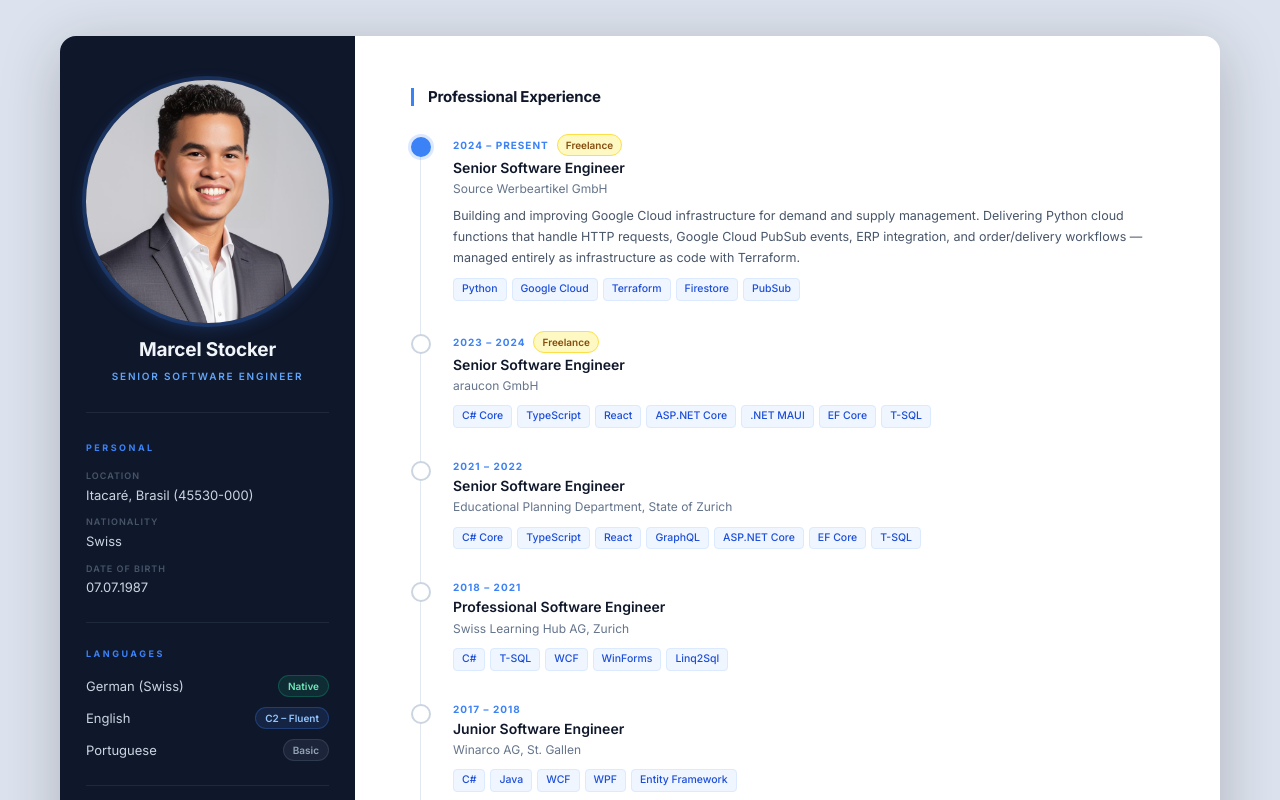
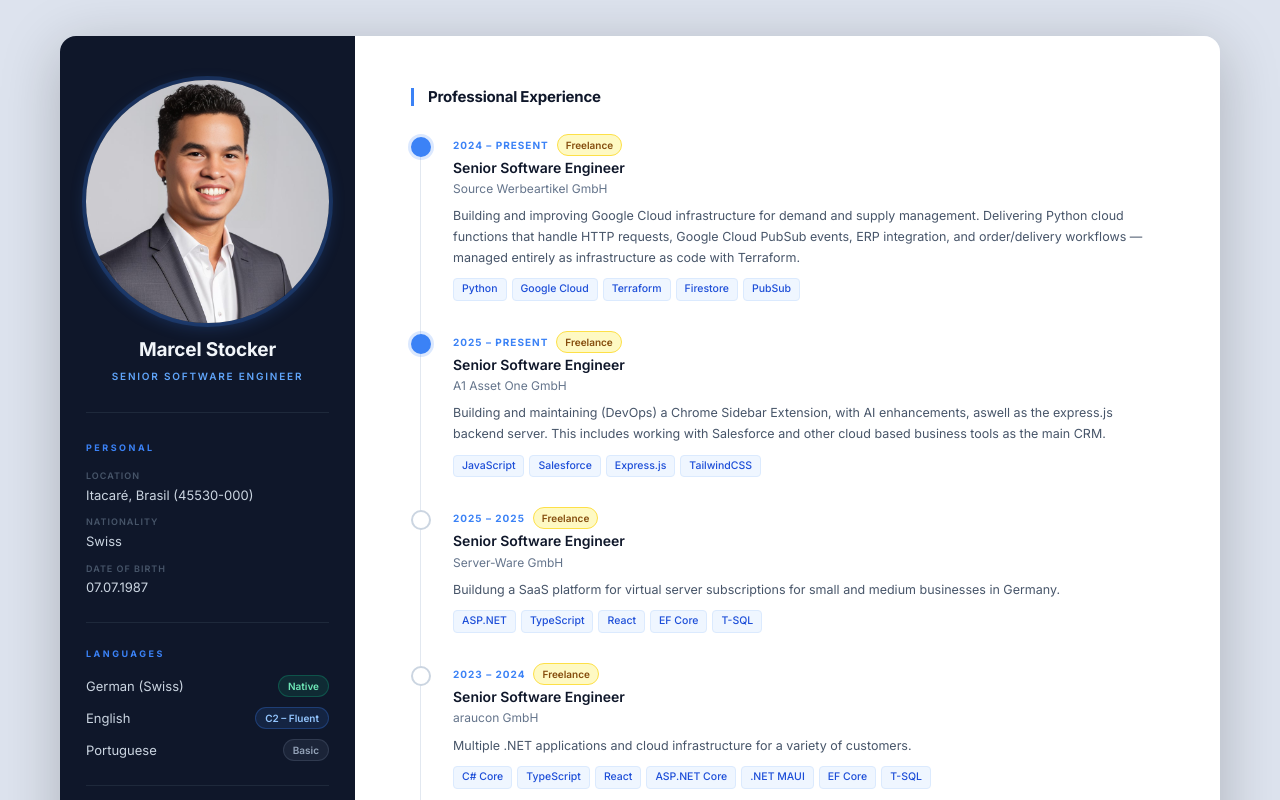
Before and after one commit to marshalluous/curriculum, a plain HTML site: page curriculum-vitae.html in a window 1280 px wide. Shown: the top 800 px of the page. Drawn offline with Linux system fonts and the light colour scheme.

Commit message:
updated jobs

```diff
--- a/curriculum-vitae.html
+++ b/curriculum-vitae.html
@@ -1,14 +1,17 @@
 <!DOCTYPE html>
 <html lang="en">
+
 <head>
   <meta charset="UTF-8">
   <meta name="viewport" content="width=device-width, initial-scale=1.0">
   <title>Marcel Stocker – Curriculum Vitae</title>
   <link rel="preconnect" href="https://fonts.googleapis.com">
   <link rel="preconnect" href="https://fonts.gstatic.com" crossorigin>
-  <link href="https://fonts.googleapis.com/css2?family=Inter:wght@300;400;500;600;700;800&display=swap" rel="stylesheet">
+  <link href="https://fonts.googleapis.com/css2?family=Inter:wght@300;400;500;600;700;800&display=swap"
+    rel="stylesheet">
   <link rel="stylesheet" href="curriculum-vitae.css">
 </head>
+
 <body>
   <div class="cv-wrapper">
 
@@ -65,35 +68,45 @@
               <span class="skill-name">C# .NET / Core</span>
               <span class="skill-exp">6 yrs</span>
             </div>
-            <div class="skill-bar"><div class="skill-fill" style="width: 90%"></div></div>
+            <div class="skill-bar">
+              <div class="skill-fill" style="width: 90%"></div>
+            </div>
           </div>
           <div class="skill-row">
             <div class="skill-meta">
               <span class="skill-name">SQL</span>
               <span class="skill-exp">12 yrs</span>
             </div>
-            <div class="skill-bar"><div class="skill-fill" style="width: 95%"></div></div>
+            <div class="skill-bar">
+              <div class="skill-fill" style="width: 95%"></div>
+            </div>
           </div>
           <div class="skill-row">
             <div class="skill-meta">
               <span class="skill-name">JavaScript / TypeScript</span>
               <span class="skill-exp">2 yrs</span>
             </div>
-            <div class="skill-bar"><div class="skill-fill" style="width: 60%"></div></div>
+            <div class="skill-bar">
+              <div class="skill-fill" style="width: 60%"></div>
+            </div>
           </div>
           <div class="skill-row">
             <div class="skill-meta">
               <span class="skill-name">Python</span>
               <span class="skill-exp">1 yr</span>
             </div>
-            <div class="skill-bar"><div class="skill-fill" style="width: 38%"></div></div>
+            <div class="skill-bar">
+              <div class="skill-fill" style="width: 38%"></div>
+            </div>
           </div>
           <div class="skill-row">
             <div class="skill-meta">
               <span class="skill-name">NoSQL</span>
               <span class="skill-exp">2 yrs</span>
             </div>
-            <div class="skill-bar"><div class="skill-fill" style="width: 50%"></div></div>
+            <div class="skill-bar">
+              <div class="skill-fill" style="width: 50%"></div>
+            </div>
           </div>
         </div>
       </div>
@@ -139,13 +152,58 @@
               </div>
               <h3 class="entry-title">Senior Software Engineer</h3>
               <p class="entry-org">Source Werbeartikel GmbH</p>
-              <p class="entry-desc">Building and improving Google Cloud infrastructure for demand and supply management. Delivering Python cloud functions that handle HTTP requests, Google Cloud PubSub events, ERP integration, and order/delivery workflows — managed entirely as infrastructure as code with Terraform.</p>
+              <p class="entry-desc">Building and improving Google Cloud infrastructure for demand and supply management.
+                Delivering Python cloud functions that handle HTTP requests, Google Cloud PubSub events, ERP
+                integration, and order/delivery workflows — managed entirely as infrastructure as code with Terraform.
+              </p>
               <div class="tech-tags">
                 <span class="tech">Python</span>
                 <span class="tech">Google Cloud</span>
                 <span class="tech">Terraform</span>
                 <span class="tech">Firestore</span>
                 <span class="tech">PubSub</span>
+              </div>
+            </div>
+          </div>
+
+          <div class="timeline-item current">
+            <div class="timeline-dot"></div>
+            <div class="timeline-body">
+              <div class="entry-meta">
+                <span class="entry-period">2025 – present</span>
+                <span class="badge freelance">Freelance</span>
+              </div>
+              <h3 class="entry-title">Senior Software Engineer</h3>
+              <p class="entry-org">A1 Asset One GmbH</p>
+              <p class="entry-desc">Building and maintaining (DevOps) a Chrome Sidebar Extension, with AI enhancements,
+                aswell as the express.js backend server.
+                This includes working with Salesforce and other cloud based business tools as the main CRM.</p>
+              <div class="tech-tags">
+                <span class="tech">JavaScript</span>
+                <span class="tech">Salesforce</span>
+                <span class="tech">Express.js</span>
+                <span class="tech">TailwindCSS</span>
+              </div>
+            </div>
+          </div>
+
+          <div class="timeline-item">
+            <div class="timeline-dot"></div>
+            <div class="timeline-body">
+              <div class="entry-meta">
+                <span class="entry-period">2025 – 2025</span>
+                <span class="badge freelance">Freelance</span>
+              </div>
+              <h3 class="entry-title">Senior Software Engineer</h3>
+              <p class="entry-org">Server-Ware GmbH</p>
+              <p class="entry-desc">Buildung a SaaS platform for virtual server subscriptions for small and medium
+                businesses in Germany.</p>
+              <div class="tech-tags">
+                <span class="tech">ASP.NET</span>
+                <span class="tech">TypeScript</span>
+                <span class="tech">React</span>
+                <span class="tech">EF Core</span>
+                <span class="tech">T-SQL</span>
               </div>
             </div>
           </div>
@@ -159,6 +217,7 @@
               </div>
               <h3 class="entry-title">Senior Software Engineer</h3>
               <p class="entry-org">araucon GmbH</p>
+              <p class="entry-desc">Multiple .NET applications and cloud infrastructure for a variety of customers.</p>
               <div class="tech-tags">
                 <span class="tech">C# Core</span>
                 <span class="tech">TypeScript</span>
@@ -306,7 +365,9 @@
                 <span class="project-dur">8+ months</span>
               </div>
             </div>
-            <p class="project-desc">Cloud infrastructure for demand and supply management. Python cloud functions handling HTTP requests, PubSub events, ERP updates, order and delivery confirmation. Full infrastructure as code with Terraform.</p>
+            <p class="project-desc">Cloud infrastructure for demand and supply management. Python cloud functions
+              handling HTTP requests, PubSub events, ERP updates, order and delivery confirmation. Full infrastructure
+              as code with Terraform.</p>
             <div class="tech-tags">
               <span class="tech">Python</span>
               <span class="tech">Terraform</span>
@@ -319,11 +380,13 @@
             <div class="project-header">
               <h3 class="project-title">HASCI – Handheld Scanner Integration</h3>
               <div class="project-meta">
-                <span class="project-client">Deutsche Post DHL Group</span>
+                <span class="project-client">Deutsche Post DHL Group (Client of araucon GmbH)</span>
                 <span class="project-dur">8+ months</span>
               </div>
             </div>
-            <p class="project-desc">Android app for 100,000+ postmen integrating with handheld scanners for parcel loading, delivery, and tracking. Supports both online and offline operation in large multi-disciplinary teams.</p>
+            <p class="project-desc">Android app for 100,000+ postmen integrating with handheld scanners for parcel
+              loading, delivery, and tracking. Supports both online and offline operation in large multi-disciplinary
+              teams.</p>
             <div class="tech-tags">
               <span class="tech">Xamarin.Forms</span>
               <span class="tech">Xamarin.Android</span>
@@ -336,11 +399,13 @@
             <div class="project-header">
               <h3 class="project-title">MSR – Mobile Service Recording</h3>
               <div class="project-meta">
-                <span class="project-client">Flughafen München GmbH</span>
+                <span class="project-client">Flughafen München GmbH (Client of araucon GmbH)</span>
                 <span class="project-dur">6 months</span>
               </div>
             </div>
-            <p class="project-desc">Lead architect and front-end developer for a cross-platform mobile app managing ground personnel at Munich Airport — covering luggage, customer handling, and flight information workflows.</p>
+            <p class="project-desc">Lead architect and front-end developer for a cross-platform mobile app managing
+              ground personnel at Munich Airport — covering luggage, customer handling, and flight information
+              workflows.</p>
             <div class="tech-tags">
               <span class="tech">.NET MAUI</span>
               <span class="tech">Clean Architecture</span>
@@ -357,7 +422,9 @@
                 <span class="project-dur">12 months</span>
               </div>
             </div>
-            <p class="project-desc">Cantonal data collection platform forwarding student academic performance to the Swiss federal government. Maintained existing Blazor solution and architected a full modern replacement.</p>
+            <p class="project-desc">Cantonal data collection platform forwarding student academic performance to the
+              Swiss federal government. Maintained existing Blazor solution and architected a full modern replacement.
+            </p>
             <div class="tech-tags">
               <span class="tech">ASP.NET Core</span>
               <span class="tech">React/TypeScript</span>
@@ -374,7 +441,8 @@
                 <span class="project-dur">37 months</span>
               </div>
             </div>
-            <p class="project-desc">Administrative, academic, and operational platform for educational institutions. Implemented features and led migration from single-server to clustered high-availability architecture.</p>
+            <p class="project-desc">Administrative, academic, and operational platform for educational institutions.
+              Implemented features and led migration from single-server to clustered high-availability architecture.</p>
             <div class="tech-tags">
               <span class="tech">WCF</span>
               <span class="tech">WinForms</span>
@@ -390,7 +458,9 @@
                 <span class="project-dur">2 – 24+ months</span>
               </div>
             </div>
-            <p class="project-desc">Full-stack accounting apps for expense tracking, report generation, and invoice management. Client projects built with Next.js and MongoDB; personal project with ASP.NET Core, React, and PostgreSQL in Docker.</p>
+            <p class="project-desc">Full-stack accounting apps for expense tracking, report generation, and invoice
+              management. Client projects built with Next.js and MongoDB; personal project with ASP.NET Core, React, and
+              PostgreSQL in Docker.</p>
             <div class="tech-tags">
               <span class="tech">React</span>
               <span class="tech">Next.js</span>
@@ -409,7 +479,8 @@
                 <span class="project-dur">3 months</span>
               </div>
             </div>
-            <p class="project-desc">Full-stack search platform for aesthetic treatment providers with dynamic filters by location, price, and type. SSR and caching for fast performance; automated with Playwright tests.</p>
+            <p class="project-desc">Full-stack search platform for aesthetic treatment providers with dynamic filters by
+              location, price, and type. SSR and caching for fast performance; automated with Playwright tests.</p>
             <div class="tech-tags">
               <span class="tech">React</span>
               <span class="tech">Next.js</span>
@@ -427,7 +498,9 @@
                 <span class="project-dur">12 months total</span>
               </div>
             </div>
-            <p class="project-desc">Gas station payment system accepting card and mobile payments with automated pump activation. Replaced resource-heavy frontend; built companion Android app with scanner integration, released on Google Play.</p>
+            <p class="project-desc">Gas station payment system accepting card and mobile payments with automated pump
+              activation. Replaced resource-heavy frontend; built companion Android app with scanner integration,
+              released on Google Play.</p>
             <div class="tech-tags">
               <span class="tech">Java (Android)</span>
               <span class="tech">WCF</span>
@@ -444,4 +517,5 @@
 
   </div>
 </body>
+
 </html>
```
